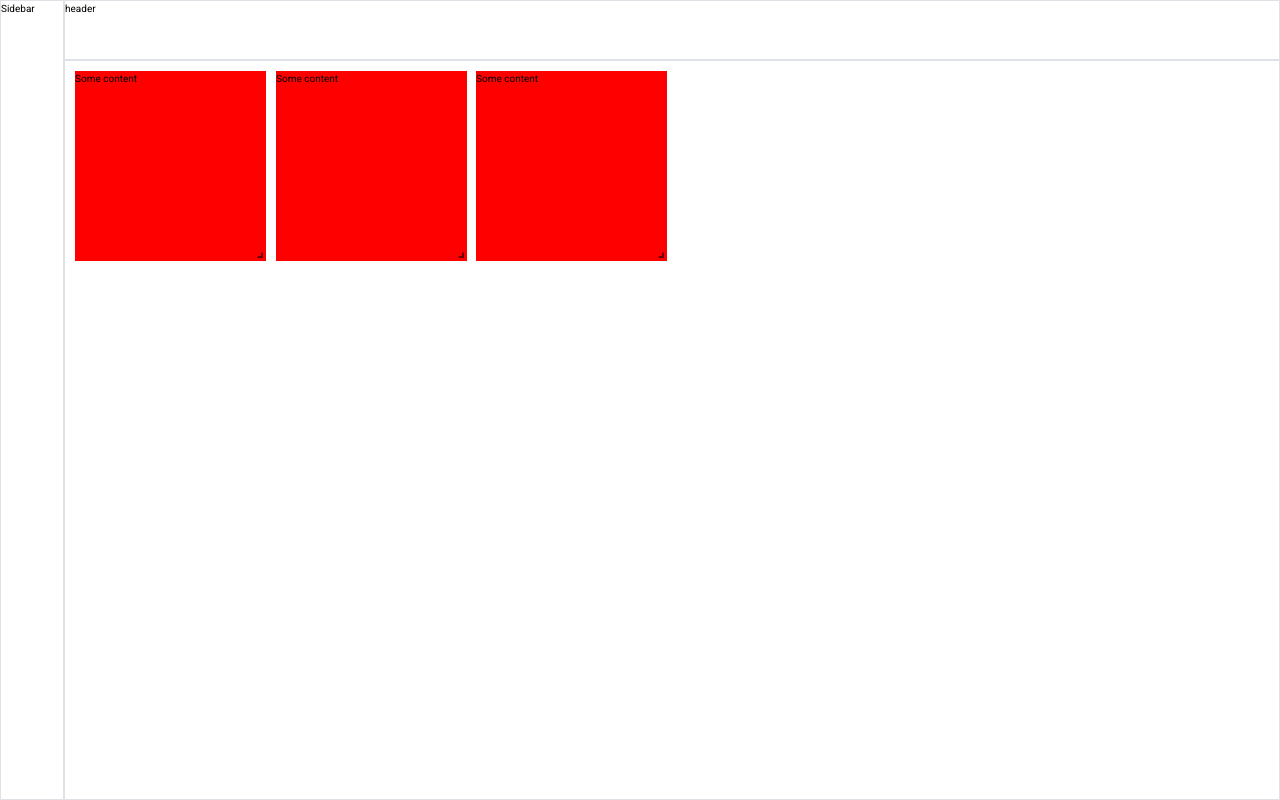
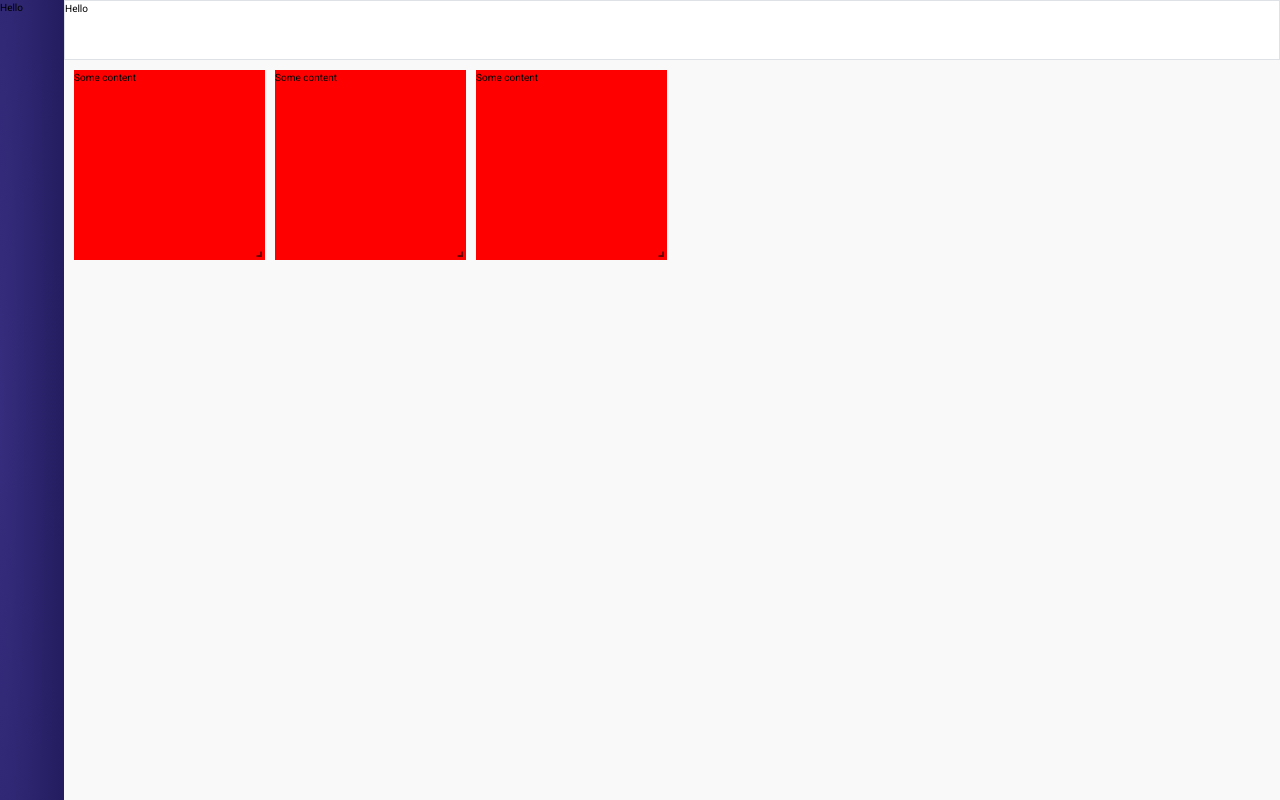
Before and after one commit to sauravgupta2800/frontendtoolkit-frontend, a React (Create React App) app: page / in a window 1280 px wide. Built offline with nearby package versions, Linux system fonts and the light colour scheme.

Commit message:
header & sidebar component created

```diff
--- a/src/Components/Layout/MainLayout.js
+++ b/src/Components/Layout/MainLayout.js
@@ -1,12 +1,18 @@
 import React from "react";
 import DraggableGrid from "../UI/DraggableGrid/DraggabbleGrid";
+import Sidebar from "./Sidebar";
+import Header from "./header";
 
 const MainLayout = () => {
   return (
     <div className="ft-main-layout">
-      <div className="ft-main-layout__header border">header</div>
-      <div className="ft-main-layout__sidebar border">Sidebar</div>
-      <div className="ft-main-layout__container border">
+      <div className="ft-main-layout__header">
+        <Header />
+      </div>
+      <div className="ft-main-layout__sidebar">
+        <Sidebar />
+      </div>
+      <div className="ft-main-layout__container">
         <DraggableGrid />
       </div>
     </div>
--- /dev/null
+++ b/src/Components/Layout/Sidebar.js
@@ -0,0 +1,5 @@
+const Sidebar = () => {
+  return <div className="fe-sidebar w-100 h-100">Hello</div>;
+};
+
+export default Sidebar;
--- /dev/null
+++ b/src/Components/Layout/header.js
@@ -0,0 +1,5 @@
+const Header = () => {
+  return <div className="fe-header w-100 h-100 border">Hello</div>;
+};
+
+export default Header;
--- a/src/Components/UI/DraggableGrid/DraggabbleGrid.js
+++ b/src/Components/UI/DraggableGrid/DraggabbleGrid.js
@@ -1,6 +1,6 @@
 import { Responsive, WidthProvider } from "react-grid-layout";
 import React, { useState } from "react";
-
+//https://github.com/react-grid-layout/react-grid-layout/issues/1373
 const ResponsiveGridLayout = WidthProvider(Responsive);
 const originalLayouts = getFromLS("layouts") || {};
 
--- a/src/assets/styles/abstracts/_variables.scss
+++ b/src/assets/styles/abstracts/_variables.scss
@@ -1,3 +1,9 @@
 $base-font-size: 10px;
 $base-font-color: black;
 $base-bg-color: white;
+
+$dark1: #262626;
+$dark2: #898989;
+$light1: #bec5da;
+$light2: #efefef;
+$light3: #f9f9f9;
--- /dev/null
+++ b/src/assets/styles/component/_header.scss
@@ -0,0 +1,3 @@
+.fe-header {
+  //
+}
--- /dev/null
+++ b/src/assets/styles/component/_sidebar.scss
@@ -0,0 +1,3 @@
+.fe-sidebar {
+  background: radial-gradient(100% 170.51% at 0%, #362d7e 0%, #241d60 100%);
+}
--- a/src/assets/styles/main.scss
+++ b/src/assets/styles/main.scss
@@ -6,3 +6,5 @@
 
 @import "./component/app";
 @import "./component/main-layout";
+@import "./component/sidebar";
+@import "./component//header";
--- a/src/assets/styles/override/_draggable-grid.scss
+++ b/src/assets/styles/override/_draggable-grid.scss
@@ -1,6 +1,12 @@
 .react-grid-layout {
   width: 100% !important;
   height: 100% !important;
+  //   background: radial-gradient(
+  //     90.44% 121.24% at 21.88% 4.89%,
+  //     #fcfcff 0%,
+  //     #efeee7 100%
+  //   );
+  background: $light3;
 }
 .react-grid-item {
   background: red;
```
